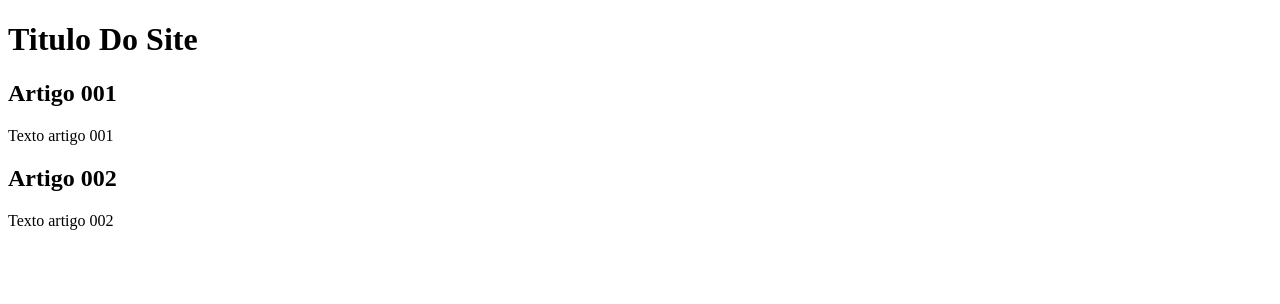
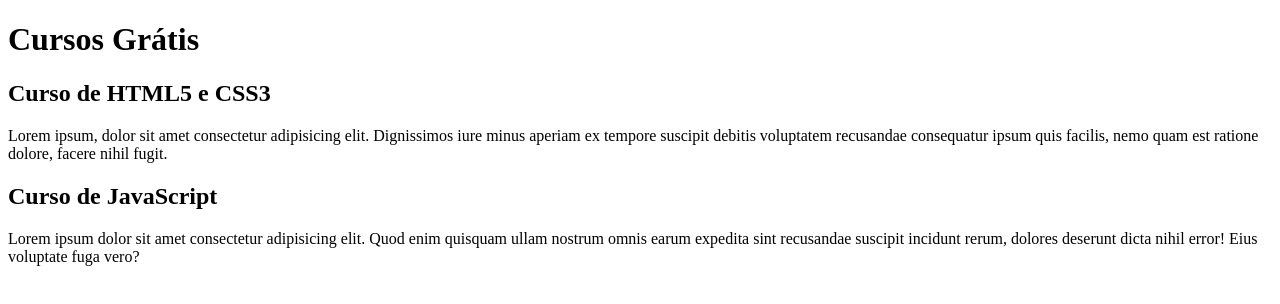
Before and after one commit to AlvaroAla/projeto-site, a plain HTML site: page index.html in a window 1280 px wide. Drawn offline with Linux system fonts and the light colour scheme.

Commit message:
comecei a escrever o conteúdo

```diff
--- a/index.html
+++ b/index.html
@@ -8,15 +8,15 @@
 <body>
     <main>
         <header>
-            <h1>Titulo Do Site</h1>
+            <h1>Cursos Grátis</h1>
         </header>
         <article>
-            <h2>Artigo 001</h2>
-            <p>Texto artigo 001</p>
+            <h2>Curso de HTML5 e CSS3</h2>
+            <p>Lorem ipsum, dolor sit amet consectetur adipisicing elit. Dignissimos iure minus aperiam ex tempore suscipit debitis voluptatem recusandae consequatur ipsum quis facilis, nemo quam est ratione dolore, facere nihil fugit.</p>
         </article>
         <article>
-            <h2>Artigo 002</h2>
-            <p>Texto artigo 002</p>
+            <h2>Curso de JavaScript</h2>
+            <p>Lorem ipsum dolor sit amet consectetur adipisicing elit. Quod enim quisquam ullam nostrum omnis earum expedita sint recusandae suscipit incidunt rerum, dolores deserunt dicta nihil error! Eius voluptate fuga vero?</p>
         </article>
     </main>
 </body>
```
